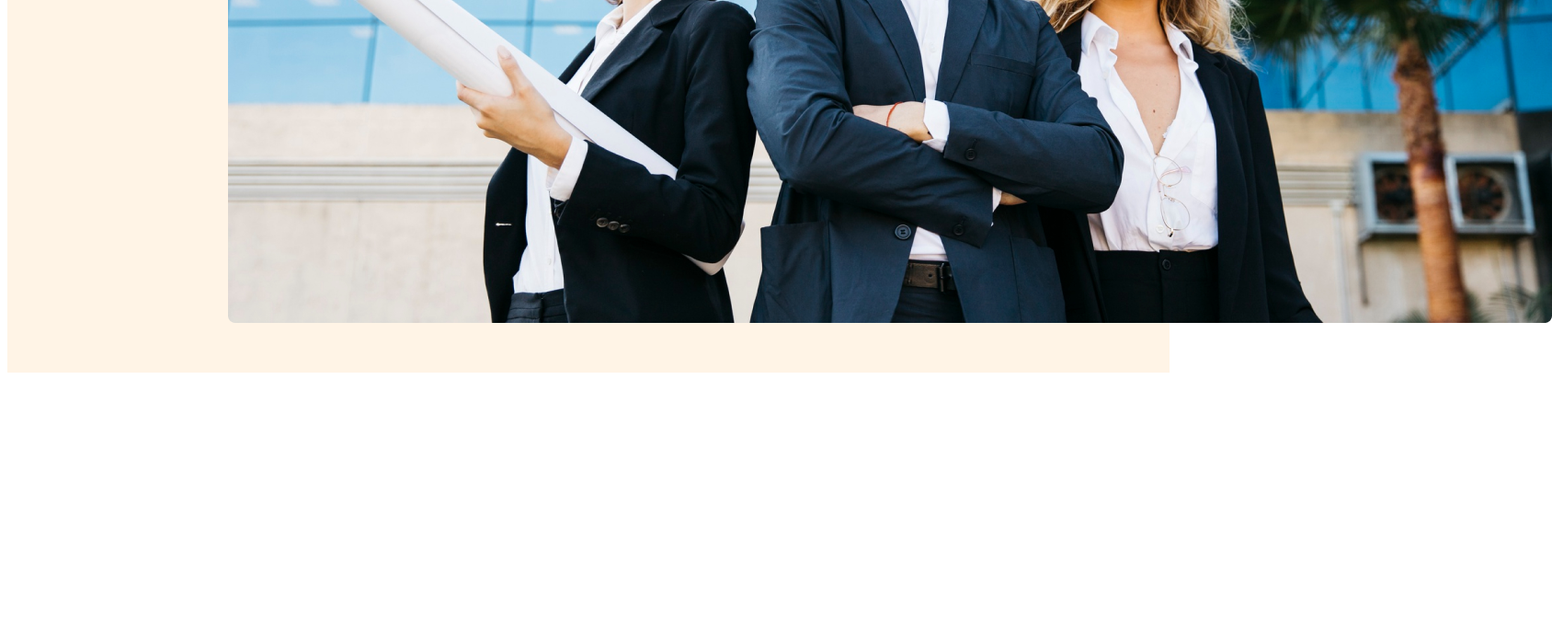
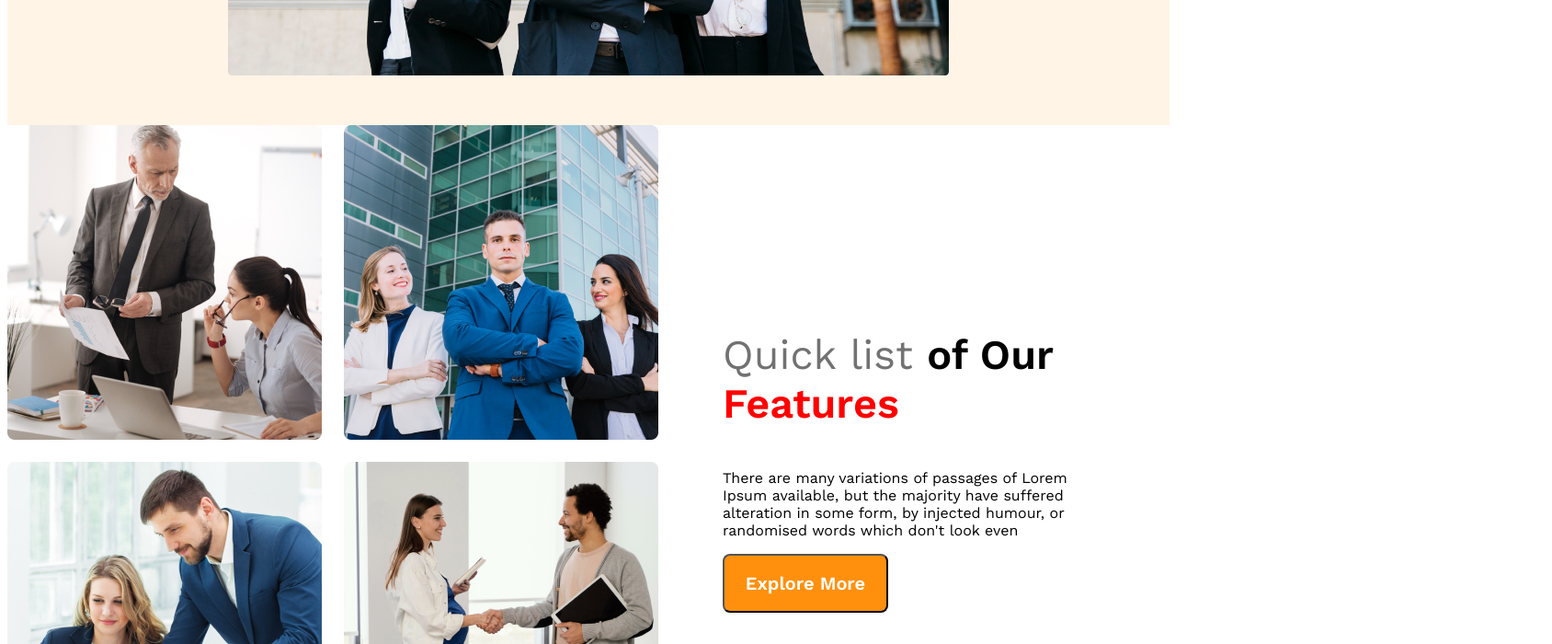
Before and after one commit to Mahedi000/g3-architects-website, a plain HTML site: page index.html in a window 1280 px wide. Shown: the part 920-1620 px from the top of the page at 92% size, 1688 px wide, since content can reach past the window. Before the commit the page ends 1333 px from the top, so only its background shows below. Drawn offline with nearby package versions, Linux system fonts and the light colour scheme.

Commit message:
added picture

```diff
--- a/index.html
+++ b/index.html
@@ -7,6 +7,7 @@
     <link rel="stylesheet" href="styles/website.css">
 </head>
 <body>
+    <!-- Header starting -->
     <header>
          <nav>
             <h3 class="nav-title">
@@ -37,7 +38,26 @@
          <img src="images/banner.png" alt="">
          </div>
     </header>
+    <!-- Header End -->
+    <!-- Start Main -->
     <main>
+  <!-- Features section -->
+       <section class="teams-container">
+          <div class="teams-img-container">
+              <img src="images/team1.png" alt="">
+              <img src="images/team2.png" alt="">
+              <img src="images/team3.png" alt="">
+              <img src="images/team4.png" alt="">
+        </div>
+          <div class="team-contan">
+                <h3 class="team-title"><span class="sp1">Quick list</span> <B>of Our</B></span> <span class="sp3"><b>Features</b></span></h3>
+                <p class="team-des">There are many variations of passages of Lorem Ipsum available,
+                     but the majority have suffered alteration in some form, by injected humour,
+                     or randomised words which don't look even</p>
+                     <button class="btn-primary">Explore More</button>
+          </div>
+
+       </section>
 
     </main>
     <footer>
--- a/styles/website.css
+++ b/styles/website.css
@@ -1,10 +1,24 @@
-
+/* Shared Style */
 @import url('https://fonts.googleapis.com/css2?family=Open+Sans:wght@400;800&family=Work+Sans:wght@400;600&display=swap');
 
 *{
     font-family: 'Open Sans', sans-serif;
     font-family: 'Work Sans', sans-serif;
 }
+
+.btn-primary{
+    width: 180px;
+    height: 64px;
+    border-radius: 8px;
+    background: #FF900E;
+    color: #FFF;
+    text-align: center;
+    font-size: 20px;
+    font-weight: 600;
+    cursor: pointer;
+}
+
+/* Header section */
 header{
     background: rgba(255, 144, 14, 0.10);
     padding: 50px 240px;
@@ -37,7 +51,7 @@ nav li{
         text-decoration: none;
     }
 
-    /* banner styles */
+ /* banner styles */
     .bannar-containt{
             max-width: 800px;
             text-align: center;
@@ -57,13 +71,52 @@ nav li{
         line-height: 26px;
 
     }
-    .btn-primary{
-        width: 180px;
-        height: 64px;
-        border-radius: 8px;
-        background: #FF900E;
-        color: #FFF;
-        text-align: center;
-        font-size: 20px;
-        font-weight: 600;
+    .banner img{
+        margin-top: 50px;
+        width: 100%;
     }
+   /* Media queari */
+   @media screen and (max-width: 576px){
+    header{
+        padding: 50px;
+    }
+    nav{
+        flex-direction: column
+    }
+   }
+   /* main styles */
+   main{
+    max-width: 1440px;
+    margin: 0 auto;
+   }
+   /* teams img style */
+   .teams-container{
+      display: flex;
+      align-items: center;
+
+   }
+   .teams-img-container{
+    display: grid;
+    grid-template-columns: repeat(2,1fr);
+    gap: 1.5rem;
+   }
+   .team-contan{
+    padding-left: 70px;
+    padding-right: 70px;
+   }
+   .team-title{
+
+            font-size: 45px;
+            font-style: normal;
+            font-weight: 500;
+            line-height: normal;
+   }
+   .sp1{
+            color: var(--dark-03, #727272);
+   }
+   .sp2{
+            text-decoration:;
+   }
+   .sp3{
+            color: red;
+   }
```
